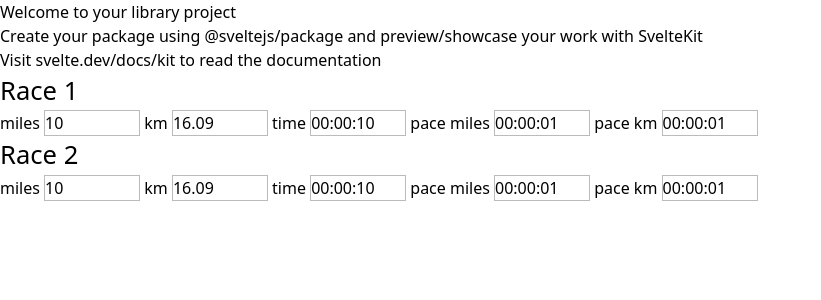
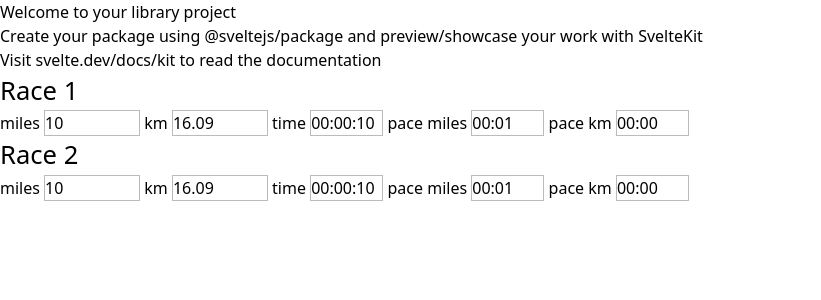
Before and after one commit to jamiekowalski/pace-conversion, a SvelteKit app: page / in a window 1280 px wide. Shown: the top 300 px of the page, without its empty margins (0-821 px from the left). Built offline with nearby package versions, Linux system fonts and the light colour scheme.

Commit message:
Adding some ChatGPT written code

```diff
--- /dev/null
+++ b/src/lib/TimeInput.svelte
@@ -0,0 +1,9 @@
+<script lang="ts">
+    let node
+    let { val = $bindable() } = $props();
+</script>
+
+<input bind:this={node} bind:value={
+    () => val,
+    (v) => val = v.toLowerCase()
+} />
--- /dev/null
+++ b/src/lib/TimeInputGPT.svelte
@@ -0,0 +1,225 @@
+<script>
+	// Svelte 5 — runes mode
+
+	let {
+		value = $bindable(0), // total seconds
+		showHours = false
+	} = $props();
+
+	let inputEl = $state();
+	let activeSegment = $state(0);
+	let segments = $state([]);
+	let digitBuffer = $state('');
+
+	/* ---------- Time helpers ---------- */
+
+	function normalize(total) {
+		return Math.max(0, Math.floor(total));
+	}
+
+	function toParts(totalSeconds) {
+		totalSeconds = normalize(totalSeconds);
+
+		return {
+			hours: Math.floor(totalSeconds / 3600),
+			minutes: Math.floor((totalSeconds % 3600) / 60),
+			seconds: totalSeconds % 60
+		};
+	}
+
+	function format(totalSeconds) {
+		const { hours, minutes, seconds } = toParts(totalSeconds);
+
+		const mm = String(minutes).padStart(2, '0');
+		const ss = String(seconds).padStart(2, '0');
+
+		if (showHours || hours > 0) {
+			const hh = String(hours).padStart(2, '0');
+			return `${hh}:${mm}:${ss}`;
+		}
+
+		return `${mm}:${ss}`;
+	}
+
+	function buildSegments(text) {
+		const parts = text.split(':');
+		let cursor = 0;
+
+		return parts.map((part, i) => {
+			const start = cursor;
+			const end = cursor + part.length;
+			cursor = end + 1;
+			return { index: i, start, end };
+		});
+	}
+
+	$effect(() => {
+		segments = buildSegments(format(value));
+	});
+
+	function hasHours() {
+		const { hours } = toParts(value);
+		return showHours || hours > 0;
+	}
+
+	/* ---------- Segment selection ---------- */
+
+	function selectSegment(index) {
+		const seg = segments[index];
+		if (!seg || !inputEl) return;
+
+		activeSegment = index;
+		digitBuffer = '';
+		inputEl.setSelectionRange(seg.start, seg.end);
+	}
+
+	function moveSegment(delta) {
+		const next =
+			(activeSegment + delta + segments.length) % segments.length;
+		selectSegment(next);
+	}
+
+	/* ---------- Smart rollover logic ---------- */
+
+	function adjustSegment(index, delta) {
+		let total = value;
+		const hoursVisible = hasHours();
+
+		if (hoursVisible) {
+			if (index === 0) total += delta * 3600;
+			if (index === 1) total += delta * 60;
+			if (index === 2) total += delta;
+		} else {
+			if (index === 0) total += delta * 60;
+			if (index === 1) total += delta;
+		}
+
+		value = normalize(total);
+
+		queueMicrotask(() => selectSegment(index));
+	}
+
+	function replaceSegment(index, newVal) {
+		let { hours, minutes, seconds } = toParts(value);
+		const hoursVisible = hasHours();
+
+		if (hoursVisible) {
+			if (index === 0) hours = newVal;
+			if (index === 1) minutes = newVal;
+			if (index === 2) seconds = newVal;
+		} else {
+			if (index === 0) minutes = newVal;
+			if (index === 1) seconds = newVal;
+		}
+
+		// Smart rollover by reconstructing total seconds
+		value = normalize(hours * 3600 + minutes * 60 + seconds);
+
+		queueMicrotask(() => selectSegment(index));
+	}
+
+	function getSegmentValue(index) {
+		const { hours, minutes, seconds } = toParts(value);
+		const hoursVisible = hasHours();
+
+		if (hoursVisible) {
+			if (index === 0) return hours;
+			if (index === 1) return minutes;
+			if (index === 2) return seconds;
+		} else {
+			if (index === 0) return minutes;
+			if (index === 1) return seconds;
+		}
+		return 0;
+	}
+
+	/* ---------- Events ---------- */
+
+	function handleFocus(e) {
+		// If focus came from mouse click,
+		// selectionStart is already set.
+		if (e.relatedTarget === null && inputEl.selectionStart !== null) {
+			handleClick(e);
+			return;
+		}
+
+		selectSegment(0);
+	}
+
+	function handleClick(e) {
+		const pos = inputEl.selectionStart;
+
+		for (const seg of segments) {
+			if (pos >= seg.start && pos <= seg.end) {
+				selectSegment(seg.index);
+				break;
+			}
+		}
+	}
+
+	function handleKeydown(e) {
+		const segmentCount = segments.length;
+
+		/* --- Tab behavior --- */
+		if (e.key === 'Tab') {
+			if (!e.shiftKey && activeSegment === segmentCount - 1) return;
+			if (e.shiftKey && activeSegment === 0) return;
+
+			e.preventDefault();
+			moveSegment(e.shiftKey ? -1 : 1);
+			return;
+		}
+
+		/* --- Arrow navigation --- */
+		if (e.key === 'ArrowRight') {
+			e.preventDefault();
+			moveSegment(1);
+			return;
+		}
+
+		if (e.key === 'ArrowLeft') {
+			e.preventDefault();
+			moveSegment(-1);
+			return;
+		}
+
+		/* --- Increment / decrement with rollover --- */
+		if (e.key === 'ArrowUp') {
+			e.preventDefault();
+			adjustSegment(activeSegment, 1);
+			return;
+		}
+
+		if (e.key === 'ArrowDown') {
+			e.preventDefault();
+			adjustSegment(activeSegment, -1);
+			return;
+		}
+
+		/* --- Numeric input with rollover --- */
+		if (/^\d$/.test(e.key)) {
+			e.preventDefault();
+
+			digitBuffer = (digitBuffer + e.key).slice(-2);
+
+			replaceSegment(activeSegment, Number(digitBuffer));
+
+			if (digitBuffer.length === 2) {
+				if (activeSegment < segmentCount - 1) {
+					queueMicrotask(() => moveSegment(1));
+				}
+				digitBuffer = '';
+			}
+		}
+	}
+</script>
+
+<input
+	bind:this={inputEl}
+	value={format(value)}
+	inputmode="numeric"
+	on:focus={handleFocus}
+	on:click={handleClick}
+	on:keydown={handleKeydown}
+	style="width: 8ch; font-variant-numeric: tabular-nums;"
+/>
--- a/src/routes/+page.svelte
+++ b/src/routes/+page.svelte
@@ -1,5 +1,6 @@
 <script lang="ts">
     import Input from "../lib/input.svelte"
+    import TimeInputGPT from "$lib/TimeInputGPT.svelte";
 
     const KM_PER_MILE = 1.60934
     const HOUR_IN_SECONDS = 60 * 60
@@ -10,7 +11,7 @@
         let current_factor = 1
         let total = 0
         for (let part of parts_low_to_high) {
-            total += (part || 0) * current_factor
+            total += (parseInt(part, 10) || 0) * current_factor
             current_factor *= 60
         }
         return total
@@ -78,24 +79,24 @@ km
 } />
 
 time
-<input bind:value={
-    () => formatSecondsString(time1seconds),
-    (v) => time1seconds = parseTime(v)
-} />
+<TimeInputGPT bind:value={
+    () => time1seconds,
+    (v) => time1seconds = v
+} showHours />
 
 pace miles
-<input bind:value={
-    () => formatSecondsString(pace1miles),
+<TimeInputGPT bind:value={
+    () => pace1miles,
     (v) => {
         console.log(v)
-        time1seconds = parseTime(v) * distance1miles
+        time1seconds = v * distance1miles
     }
 } />
 
 pace km
-<input bind:value={
-    () => formatSecondsString(pace1km),
-    (v) => time1seconds = parseTime(v) * distance1km
+<TimeInputGPT bind:value={
+    () => pace1km,
+    (v) => time1seconds = v * distance1km
 } />
 
 <h2>Race 2</h2>
@@ -113,19 +114,19 @@ km
 } />
 
 time
-<input bind:value={
-    () => formatSecondsString(time2seconds),
-    (v) => time1seconds = deriveTime(parseTime(v), distance2miles, distance1miles)
-} />
+<TimeInputGPT bind:value={
+    () => time2seconds,
+    (v) => time1seconds = deriveTime(v, distance2miles, distance1miles)
+} showHours />
 
 pace miles
-<input bind:value={
-    () => formatSecondsString(pace2miles),
-    (v) => time1seconds = deriveTime(parseTime(v) * distance2miles, distance2miles, distance1miles)
+<TimeInputGPT bind:value={
+    () => pace2miles,
+    (v) => time1seconds = deriveTime(v * distance2miles, distance2miles, distance1miles)
 } />
 
 pace km
-<input bind:value={
-    () => formatSecondsString(pace2km),
-    (v) => time1seconds = deriveTime(parseTime(v) * distance2km, distance2miles, distance1miles)
+<TimeInputGPT bind:value={
+    () => pace2km,
+    (v) => time1seconds = deriveTime(v * distance2km, distance2miles, distance1miles)
 } />
```
